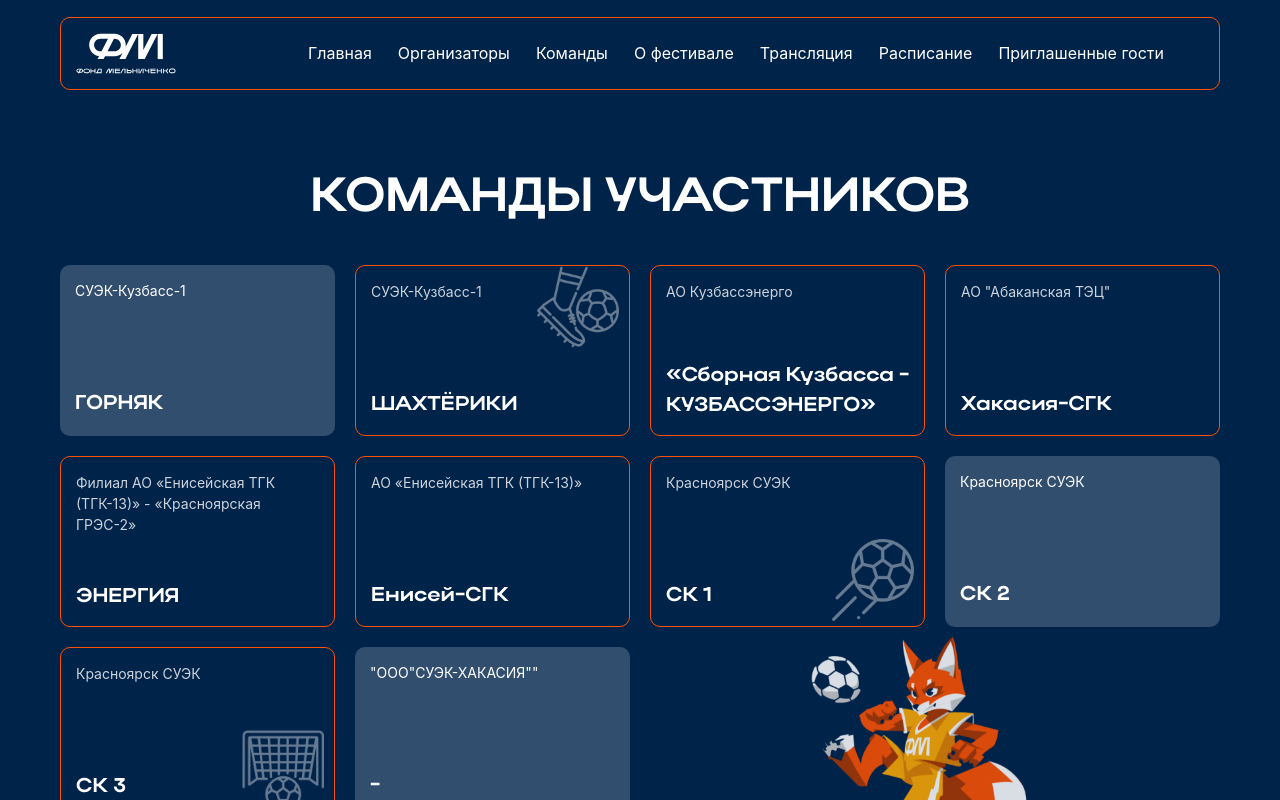
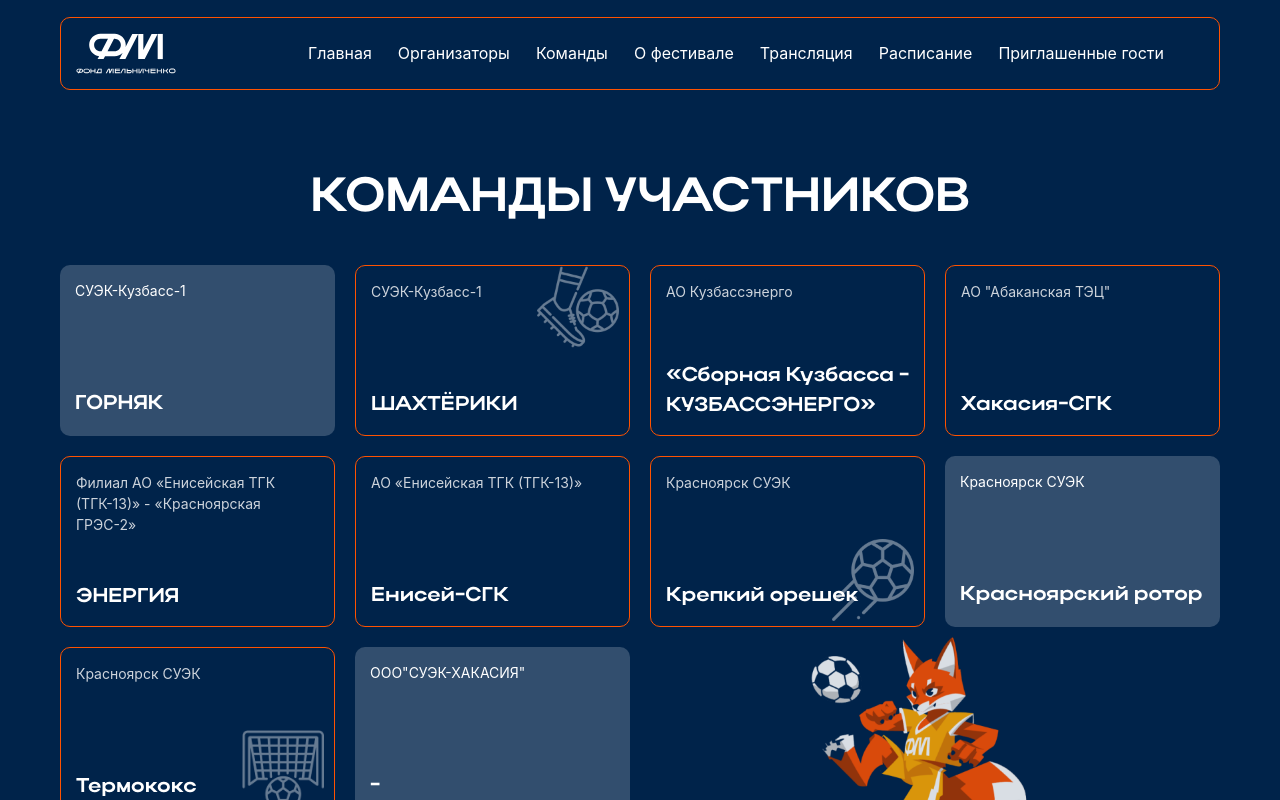
Before and after one commit to hungdev1602/Meinichenko_Cup, a React (Vite) app: page /command in a window 1280 px wide. Shown: the top 800 px of the page. Built offline with nearby package versions, Linux system fonts and the light colour scheme.

Commit message:
fix names team

```diff
--- a/src/pages/Teams/sections/Section1.jsx
+++ b/src/pages/Teams/sections/Section1.jsx
@@ -41,22 +41,22 @@
           />
           <TeamInfoType2
             title={`Красноярск СУЭК`}
-            team="СК 1"
+            team="Крепкий орешек"
             img={decor2}
             checkImg={true}
           />
           <TeamInfoType1
             title={"Красноярск СУЭК"}
-            team={"СК 2"}
+            team={"Красноярский ротор"}
           />
           <TeamInfoType2
             title={`Красноярск СУЭК`}
-            team="СК 3"
+            team="Термококс"
             img={decor3}
             checkImg={true}
           />
           <TeamInfoType1
-            title={`"ООО"СУЭК-ХАКАСИЯ""`}
+            title={`ООО"СУЭК-ХАКАСИЯ"`}
             team={"-"}
           />
         </div>
```
